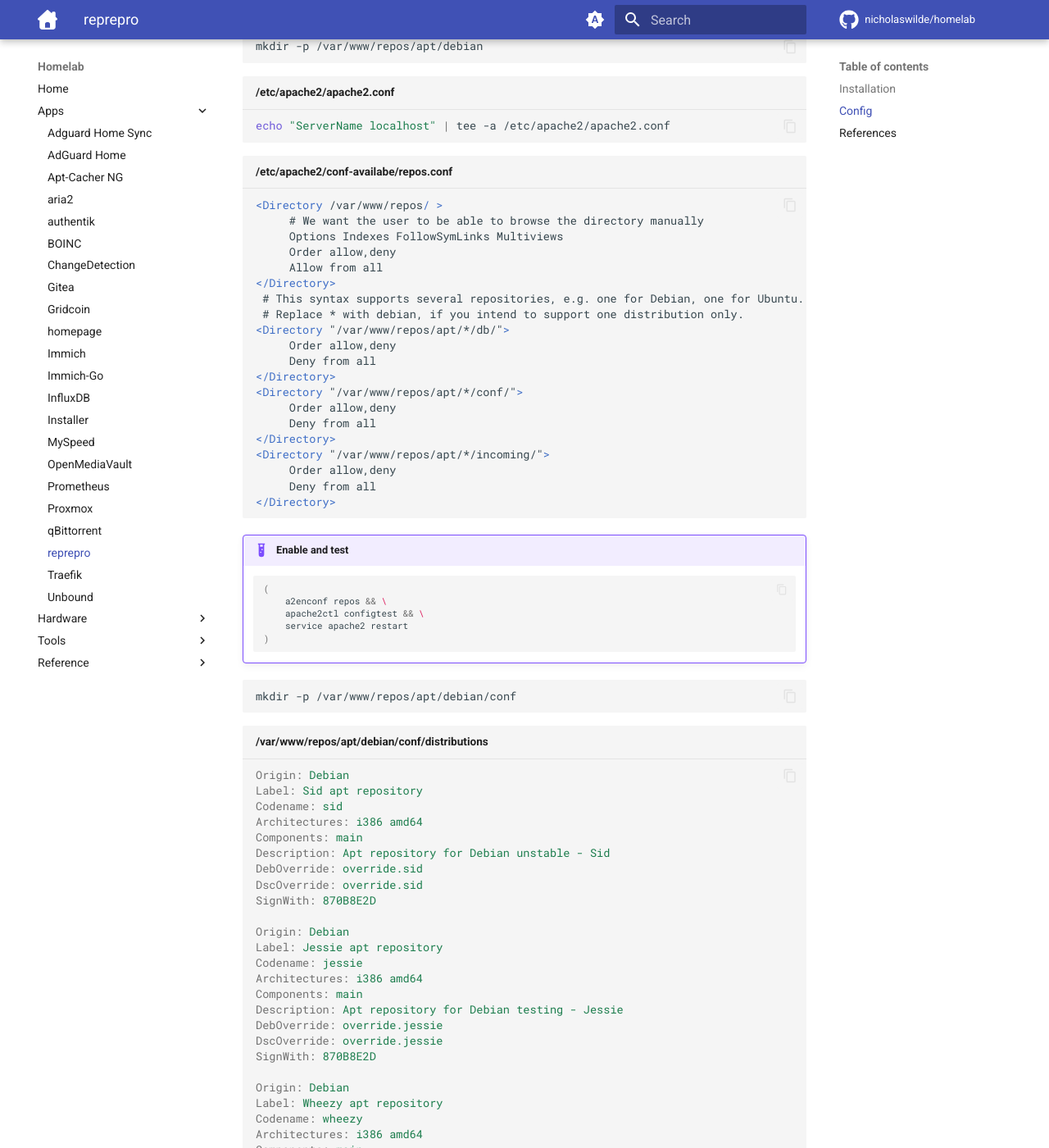
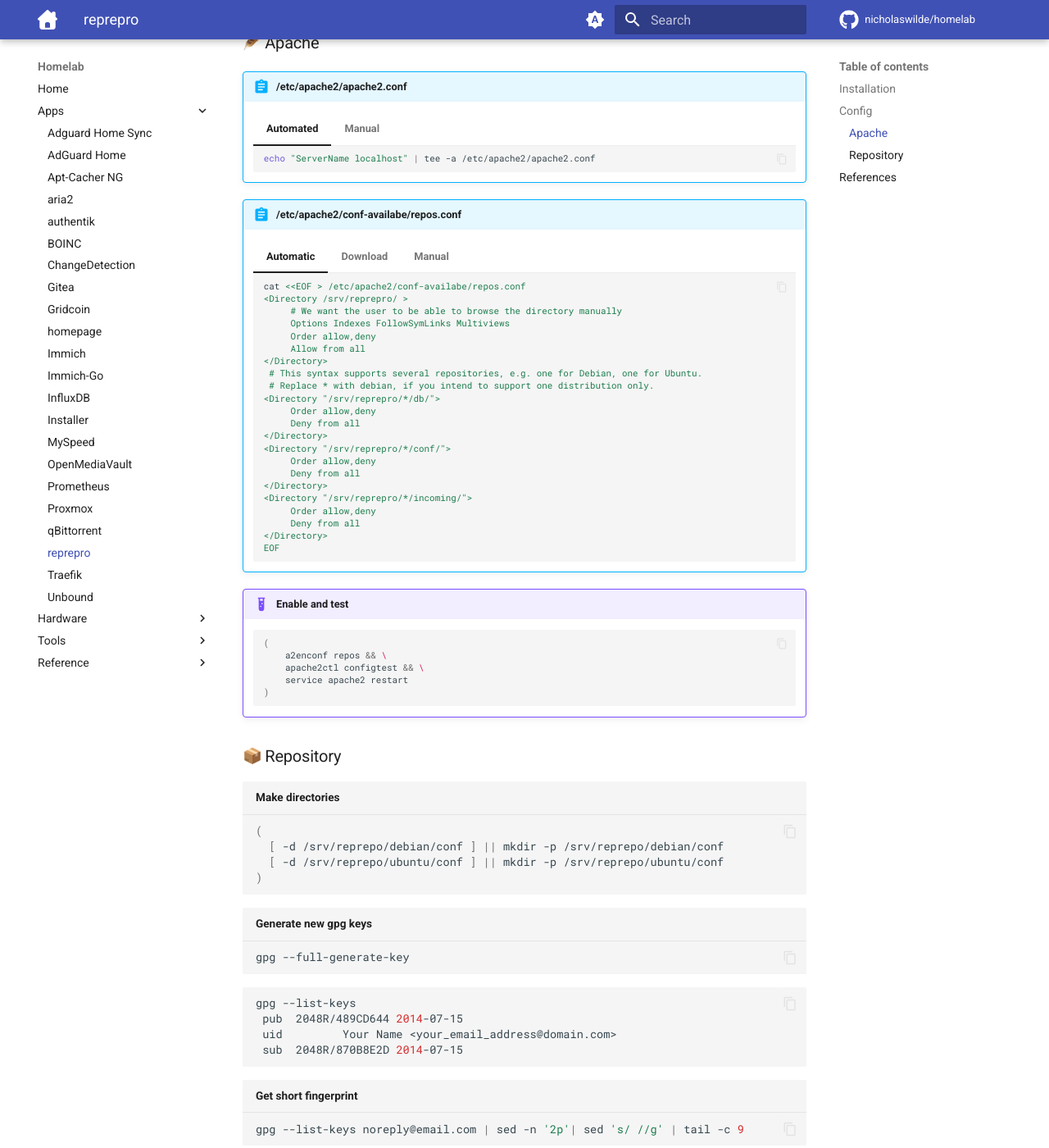
Before and after one commit to nicholaswilde/homelab, an MkDocs documentation site: the page built from docs/apps/reprepro.md, in a window 1280 px wide and 1400 px high, scrolled down 498 px. Shown: the whole window at 82% size. Built offline with MkDocs 1.6.1 and Material for MkDocs 9.7.7, drawn with Linux system fonts in a browser that asks for light colours; emoji names are drawn with the system emoji font; comment, search, counter and statistics services are not loaded; some of the changed text lies outside the part shown.

Commit message:
update
Signed-off-by: nιcнolaѕ wιlde <ncwilde43@gmail.com>

````diff
--- a/docs/apps/reprepro.md
+++ b/docs/apps/reprepro.md
@@ -18,36 +18,80 @@ apt install reprepro apache2 gpg
 
 ## :gear: Config
 
-```shell
-mkdir -p /var/www/repos/apt/debian
-```
+### :feather: Apache
 
-```shell title="/etc/apache2/apache2.conf"
-echo "ServerName localhost" | tee -a /etc/apache2/apache2.conf
-```
+!!! abstract "/etc/apache2/apache2.conf"
 
-```xml title="/etc/apache2/conf-availabe/repos.conf"
-<Directory /var/www/repos/ >
-     # We want the user to be able to browse the directory manually
-     Options Indexes FollowSymLinks Multiviews
-     Order allow,deny
-     Allow from all
-</Directory>
- # This syntax supports several repositories, e.g. one for Debian, one for Ubuntu.
- # Replace * with debian, if you intend to support one distribution only.
-<Directory "/var/www/repos/apt/*/db/">
-     Order allow,deny
-     Deny from all
-</Directory>
-<Directory "/var/www/repos/apt/*/conf/">
-     Order allow,deny
-     Deny from all
-</Directory>
-<Directory "/var/www/repos/apt/*/incoming/">
-     Order allow,deny
-     Deny from all
-</Directory>
-```
+    === "Automated"
+
+        ```shell
+        echo "ServerName localhost" | tee -a /etc/apache2/apache2.conf
+        ```
+
+    === "Manual"
+
+        ```ini
+        ServerName localhost
+        ```
+
+!!! abstract "/etc/apache2/conf-availabe/repos.conf"
+
+    === "Automatic"
+        ```shell
+        cat <<EOF > /etc/apache2/conf-availabe/repos.conf
+        <Directory /srv/reprepro/ >
+             # We want the user to be able to browse the directory manually
+             Options Indexes FollowSymLinks Multiviews
+             Order allow,deny
+             Allow from all
+        </Directory>
+         # This syntax supports several repositories, e.g. one for Debian, one for Ubuntu.
+         # Replace * with debian, if you intend to support one distribution only.
+        <Directory "/srv/reprepro/*/db/">
+             Order allow,deny
+             Deny from all
+        </Directory>
+        <Directory "/srv/reprepro/*/conf/">
+             Order allow,deny
+             Deny from all
+        </Directory>
+        <Directory "/srv/reprepro/*/incoming/">
+             Order allow,deny
+             Deny from all
+        </Directory>
+        EOF
+        ```
+
+    === "Download"
+
+        ```shell
+        wget https://github.com/nicholaswilde/homelab/raw/refs/heads/main/pve/reprepro/apache2/conf-available/repos.conf -O /etc/apache2/conf-availabe/repos.conf
+        ```
+
+    === "Manual"
+
+        ```xml
+        <Directory /srv/reprepro/ >
+             # We want the user to be able to browse the directory manually
+             Options Indexes FollowSymLinks Multiviews
+             Order allow,deny
+             Allow from all
+        </Directory>
+         # This syntax supports several repositories, e.g. one for Debian, one for Ubuntu.
+         # Replace * with debian, if you intend to support one distribution only.
+        <Directory "/srv/reprepro/*/db/">
+             Order allow,deny
+             Deny from all
+        </Directory>
+        <Directory "/srv/reprepro/*/conf/">
+             Order allow,deny
+             Deny from all
+        </Directory>
+        <Directory "/srv/reprepro/*/incoming/">
+             Order allow,deny
+             Deny from all
+        </Directory>
+        ```
 
 !!! example "Enable and test"
 
@@ -59,11 +103,31 @@ echo "ServerName localhost" | tee -a /etc/apache2/apache2.conf
     )
     ```
 
-```shell
-mkdir -p /var/www/repos/apt/debian/conf
+### :package: Repository
+
+```shell title="Make directories"
+(
+  [ -d /srv/reprepo/debian/conf ] || mkdir -p /srv/reprepo/debian/conf
+  [ -d /srv/reprepo/ubuntu/conf ] || mkdir -p /srv/reprepo/ubuntu/conf
+)
 ```
 
-```ini title="/var/www/repos/apt/debian/conf/distributions"
+```shell title="Generate new gpg keys"
+gpg --full-generate-key
+```
+
+```shell
+gpg --list-keys
+ pub  2048R/489CD644 2014-07-15
+ uid         Your Name <your_email_address@domain.com>
+ sub  2048R/870B8E2D 2014-07-15
+```
+
+```shell title="Get short fingerprint"
+gpg --list-keys noreply@email.com | sed -n '2p'| sed 's/ //g' | tail -c 9
+```
+
+```ini title="/srv/reprepo/debian/conf/distributions"
 Origin: Debian
 Label: Sid apt repository
 Codename: sid
@@ -95,21 +159,41 @@ DscOverride: override.wheezy
 SignWith: 870B8E2D
 ```
 
-```shell
-gpg --list-keys
- pub  2048R/489CD644 2014-07-15
- uid         Your Name <your_email_address@domain.com>
- sub  2048R/870B8E2D 2014-07-15
-```
+!!! abstract "/srv/reprepo/&lt;dist&gt;/conf/options"
 
-```ini title="/var/www/repos/apt/debian/conf/options"
-verbose
-basedir /var/www/repos/apt/debian
-ask-passphrase
-```
+    === "Automated"
 
-WIP
+        ```shell
+        cat <<EOF > /srv/reprepo/debian/conf/options
+        verbose
+        basedir /srv/reprepo/debian
+        ask-passphrase
+        EOF
+        cat <<EOF > /srv/reprepo/ubuntu/conf/options
+        verbose
+        basedir /srv/reprepo/ubuntu
+        ask-passphrase
+        EOF
+        ```
+
+    === "Debian Manual"
+
+        ```ini title="/srv/reprepo/debian/conf/options"
+        verbose
+        basedir /srv/reprepo/debian
+        ask-passphrase
+        ```
+
+    === "Ubuntu Manual"
+
+        ```ini title="/srv/reprepo/ubuntu/conf/options"
+        verbose
+        basedir /srv/reprepo/ubuntu
+        ask-passphrase
+        ```
 
 ## :link: References
 
+  - <https://santi-bassett.blogspot.com/2014/07/setting-up-apt-repository-with-reprepro.html?m=1>
+
 [1]: <https://santi-bassett.blogspot.com/2014/07/setting-up-apt-repository-with-reprepro.html?m=1>
````
